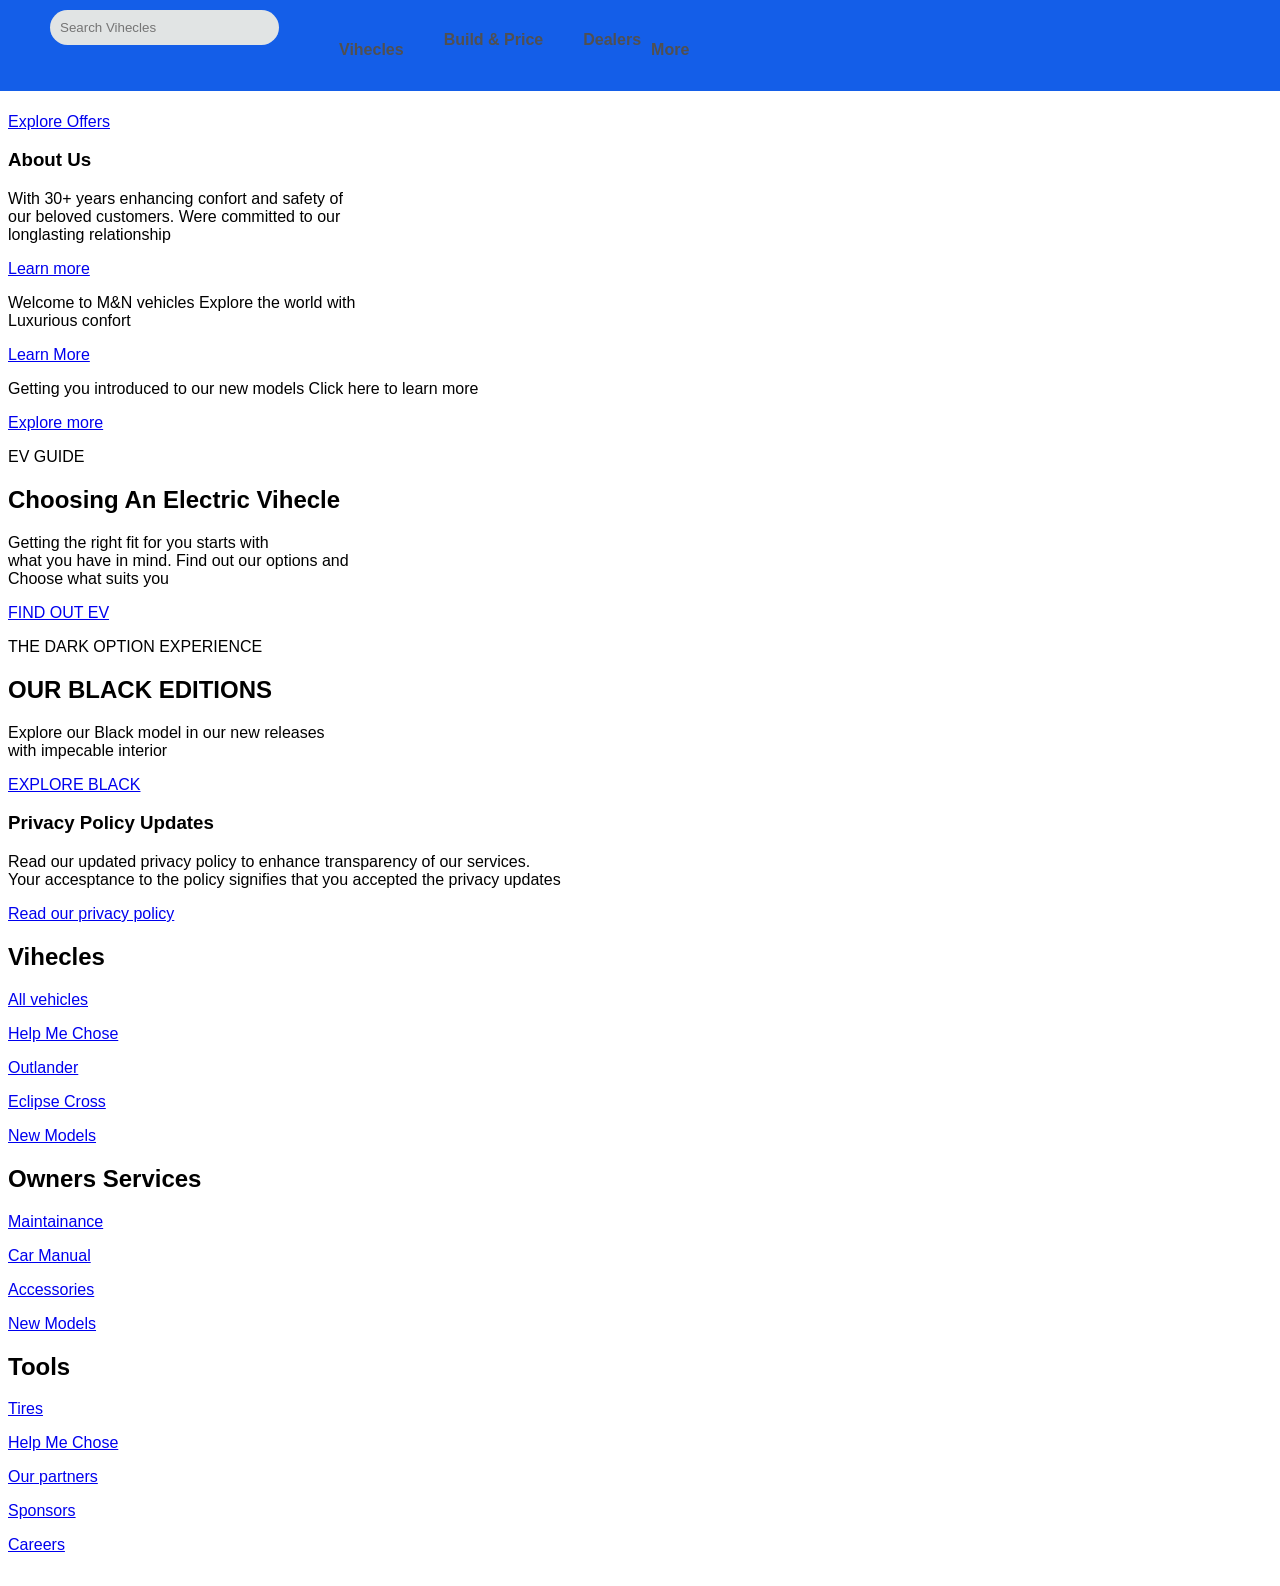
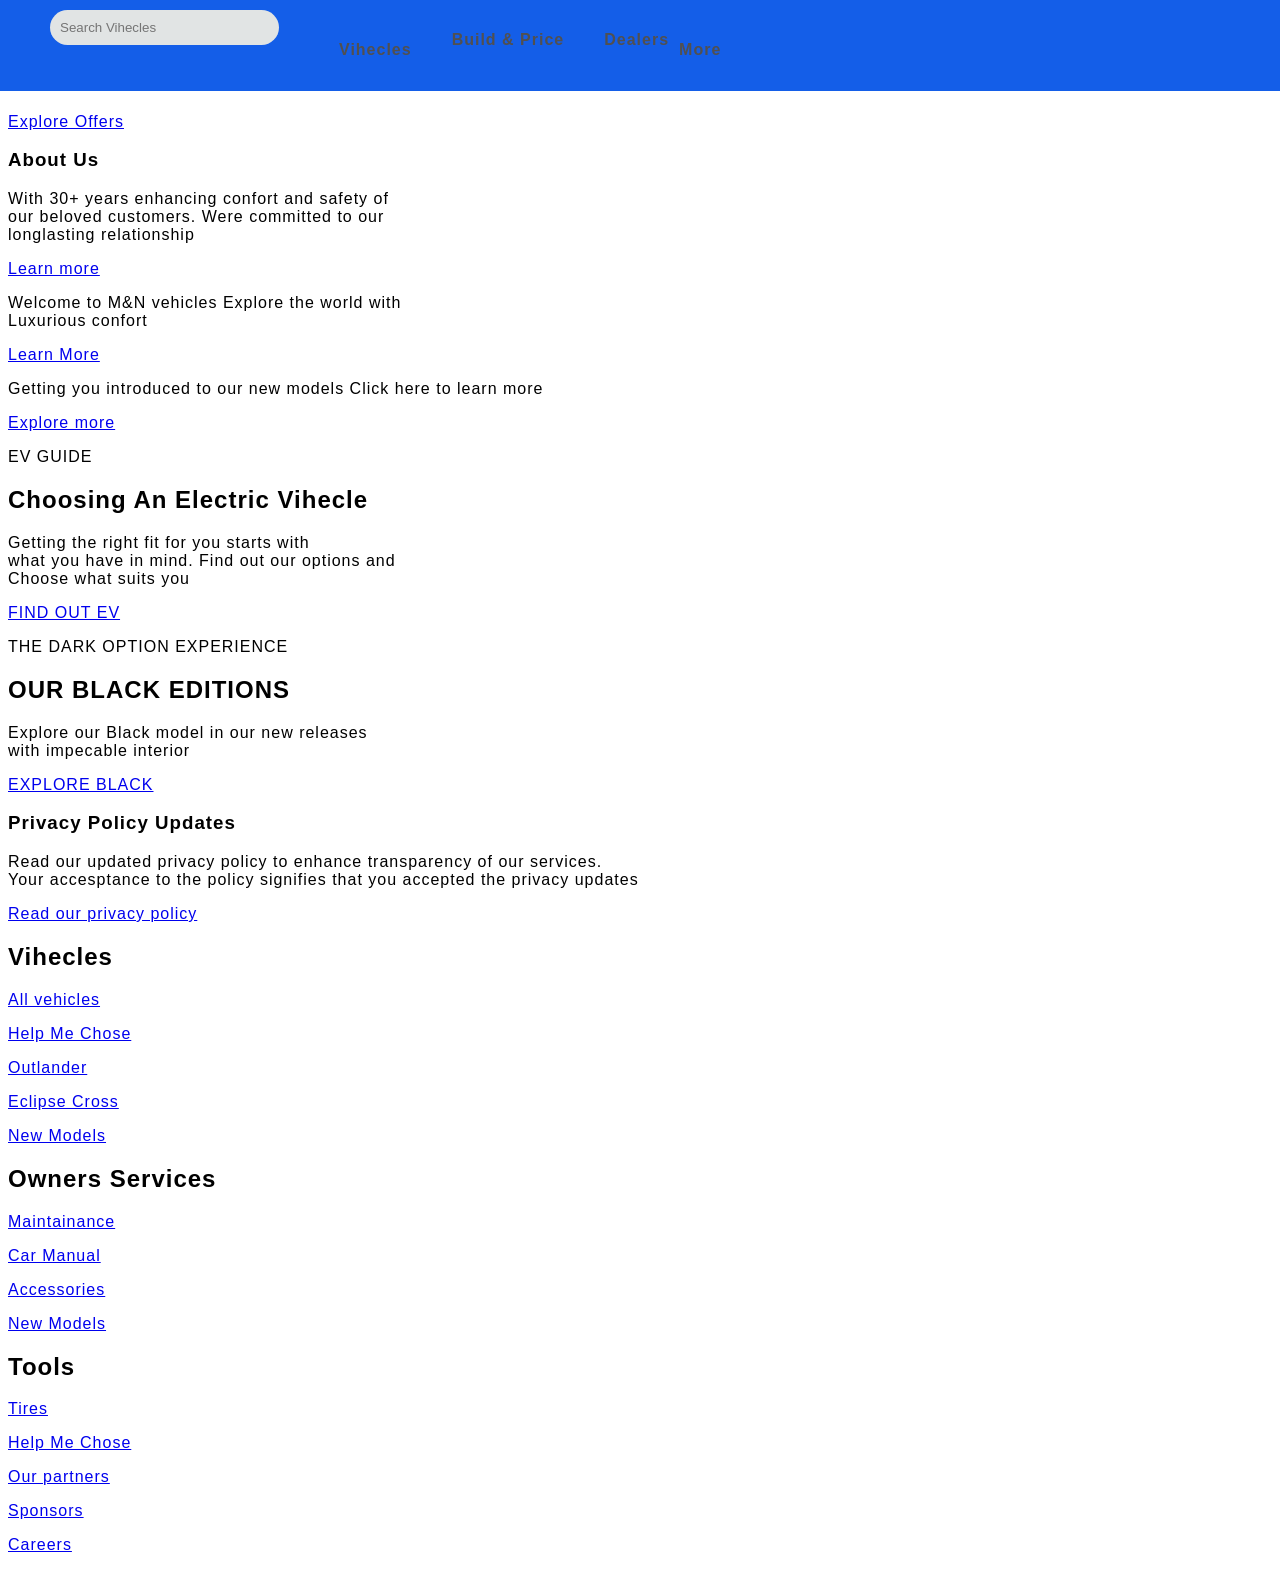

letter spacing

--- a/src/CarDealership.CSS
+++ b/src/CarDealership.CSS
@@ -9,6 +9,7 @@ html{
 body{
     font-family: -apple-system, BlinkMacSystemFont, sans-serif;
     transition: background 0.3s ease, color 0.3 ease;
+    letter-spacing: 1px;
     
 }
 
